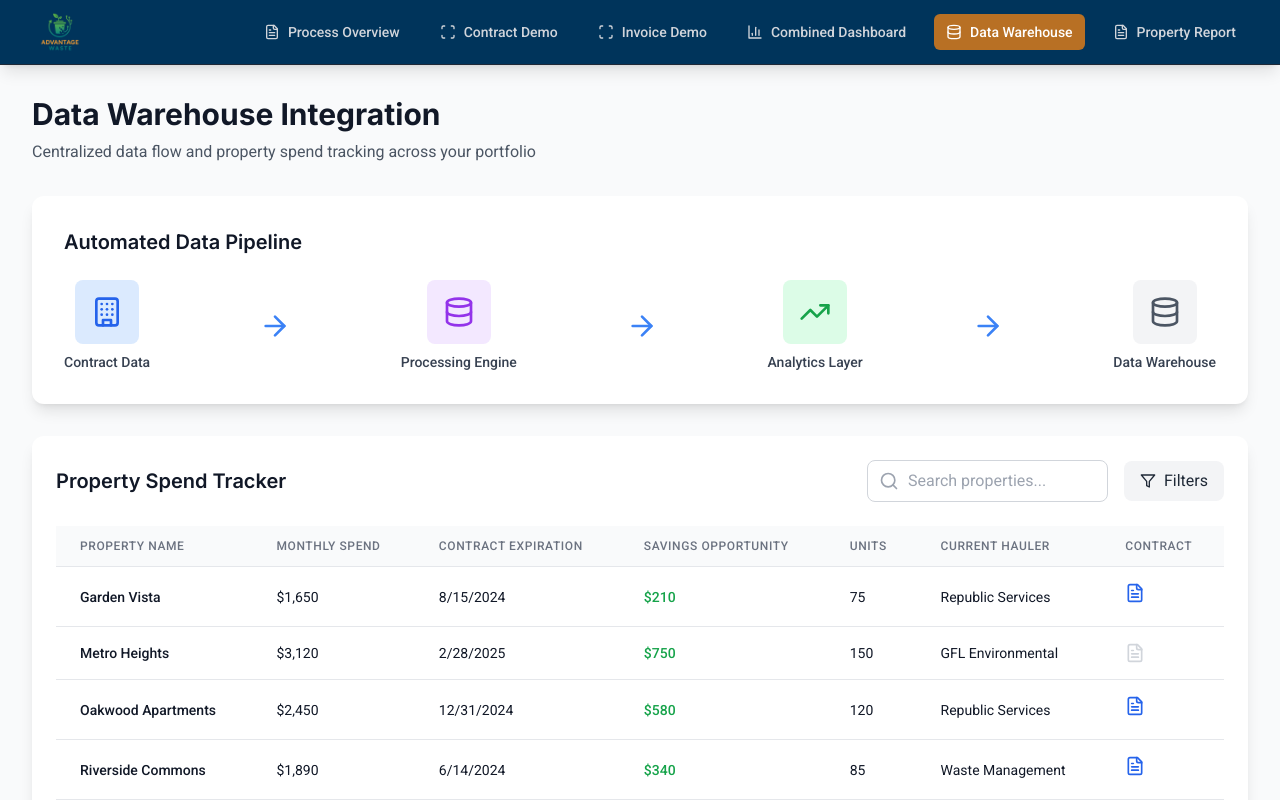
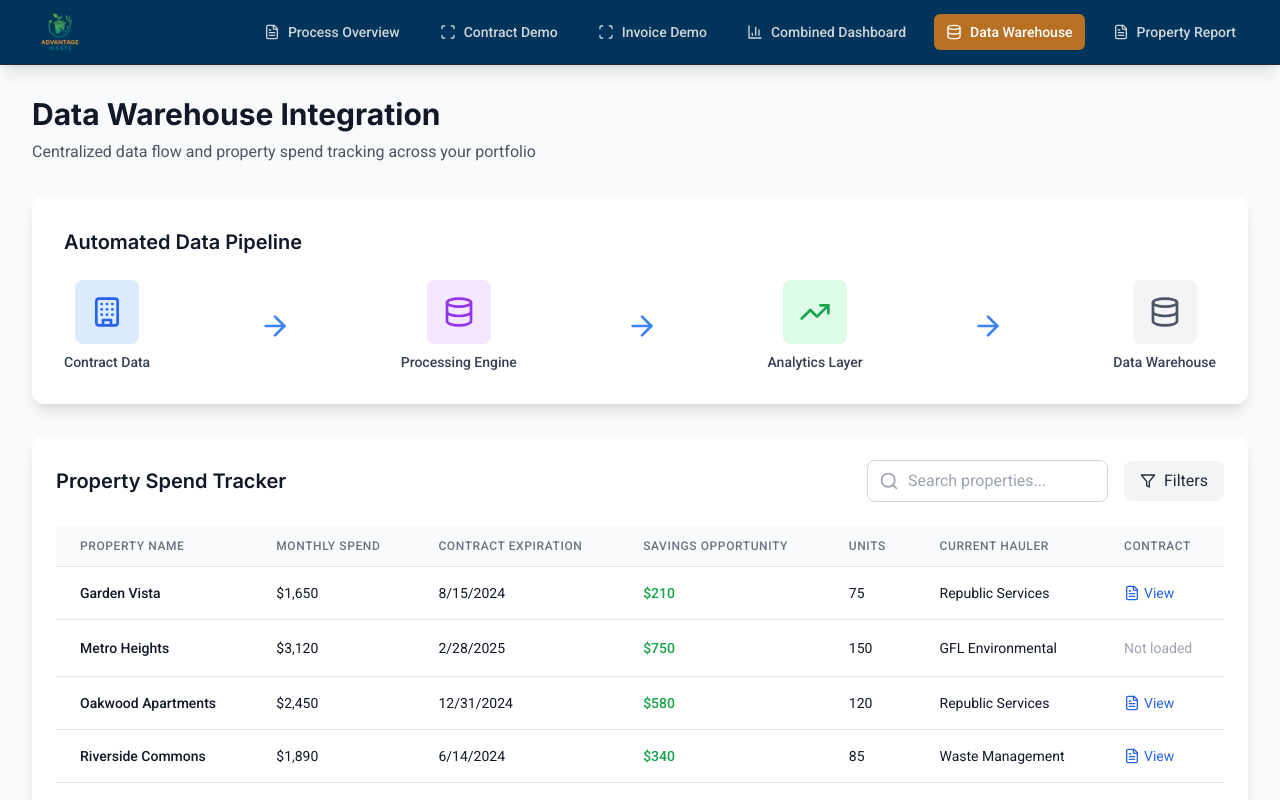
Before and after one commit to tryinhard1080/SharkTank, a React (Vite) app: page / in a window 1280 px wide. Both pictures are taken after a click on the button "Data Warehouse". Shown: the top 800 px of the page. Built offline with nearby package versions, Linux system fonts and the light colour scheme.

Commit message:
Updated DataWarehouse.tsx

```diff
--- a/src/components/DataWarehouse.tsx
+++ b/src/components/DataWarehouse.tsx
@@ -266,13 +266,13 @@ const DataWarehouse: React.FC = () => {
                       {property.contractLoaded ? (
                         <button
                           onClick={() => handleViewContract(property.property, property.contractFilePath)}
-                          className="text-blue-600 hover:text-blue-800 transition-colors duration-200"
-                          title="View Contract"
+                          className="flex items-center text-blue-600 hover:text-blue-800 text-sm"
                         >
-                          <FileText className="w-5 h-5" />
+                          <FileText className="w-4 h-4 mr-1" />
+                          View
                         </button>
                       ) : (
-                        <FileText className="w-5 h-5 text-gray-300" title="Contract not available" />
+                        <span className="text-gray-400 text-sm">Not loaded</span>
                       )}
                     </td>
                   </tr>
```
